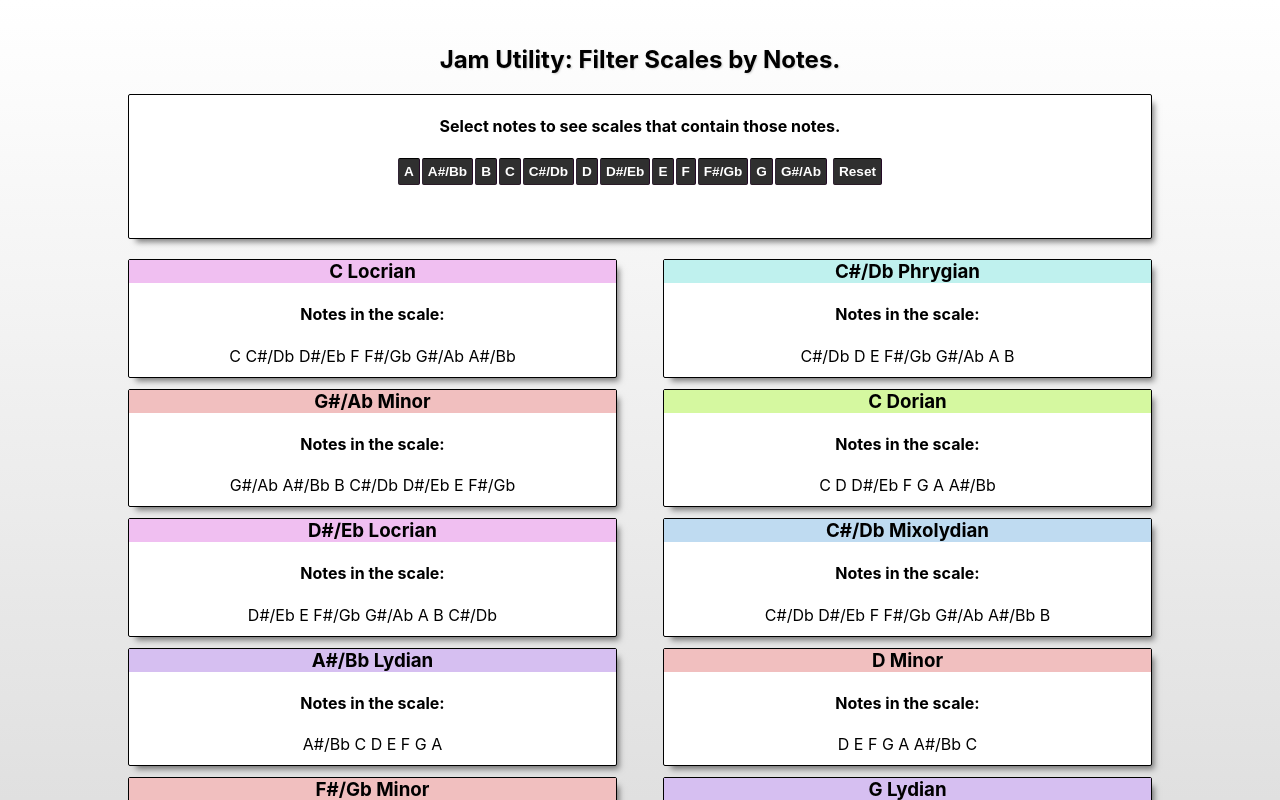
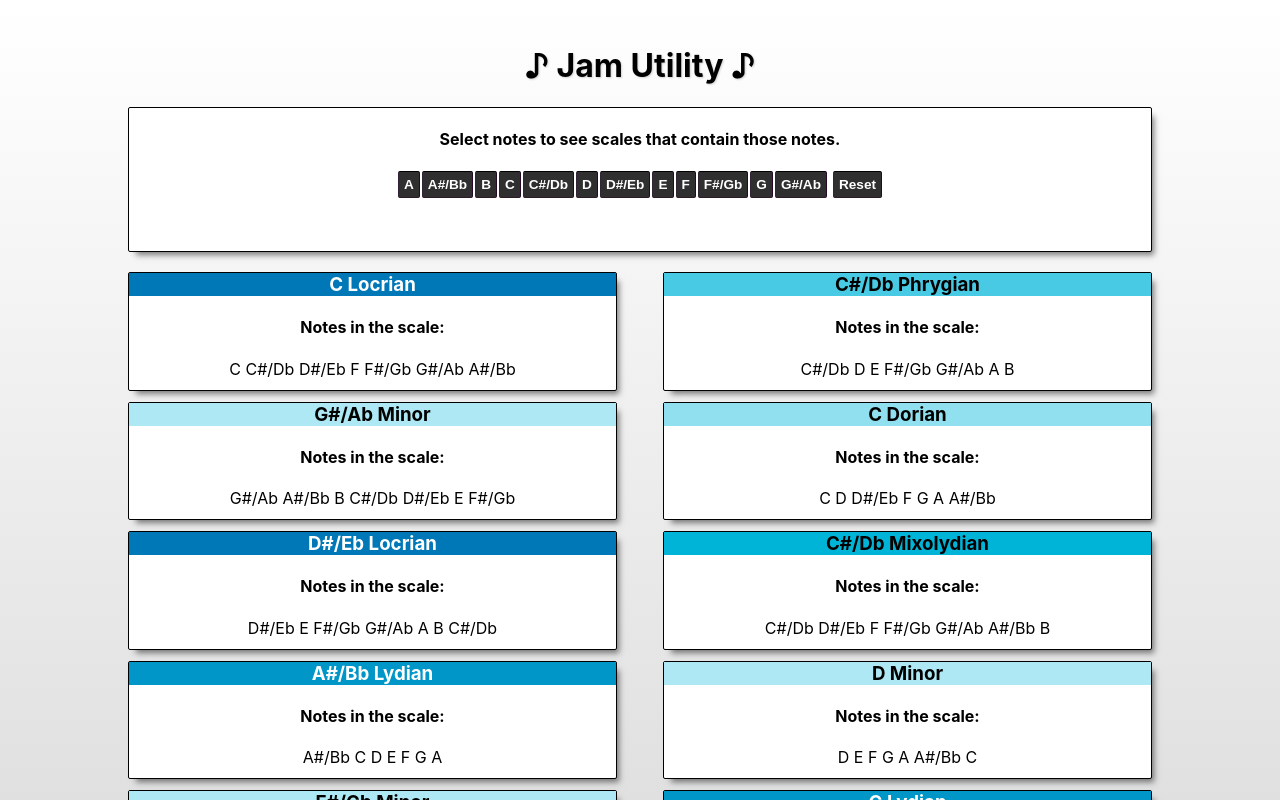
Before and after one commit to zhanknight/jam-utility, a React (Create React App) app: page / in a window 1280 px wide. Shown: the top 800 px of the page. Built offline with nearby package versions, Linux system fonts and the light colour scheme.

Commit message:
Update colors and title

```diff
--- a/src/App.css
+++ b/src/App.css
@@ -58,37 +58,41 @@
   border-style: solid;
   border-width: 1px;
   border-radius: 2px;
-  background-color: #ffe8e8;
+  background-color: #ffffff;
   width: 100%;
 }
 
 .Major {
-  background-color: #fefe91;
+  background-color: #CAF0F8;
   margin: 0px;
 }
 .Minor {
   margin: 0px;
-  background-color: #f1bfbf;
+  background-color: #ADE8F4;
 }
 .Dorian {
   margin: 0px;
-  background-color: #d5f8a0;
+  background-color: #90E0EF;
 }
 .Phrygian {
   margin: 0px;
-  background-color: #bff1ee;
+  background-color: #48CAE4;
 }
 .Mixolydian {
   margin: 0px;
-  background-color: #bfdbf1;
+  background-color: #00B4D8;
+
 }
 .Lydian {
   margin: 0px;
-  background-color: #d6bff1;
+  background-color: #0096C7;
+  color: #FFFFFF;
+
 }
 .Locrian {
   margin: 0px;
-  background-color: #f0bff1;
+  background-color: #0077B6;
+  color: #FFFFFF;
 }
 
 @media screen and (max-width: 60em) {
@@ -123,7 +127,7 @@ button:hover {
 .button-selected {
   color: #000000;
   border-color: rgb(0, 0, 0);
-  background-color:#e3e3e3;
+  background-color:#90E0EF;
 }
 
 .button-reset {
--- a/src/App.js
+++ b/src/App.js
@@ -25,7 +25,7 @@ count = count +1;
 // the app!
   return (
     <div className="App">
-    <h2 className="App-title" data-testid="title">Jam Utility: Filter Scales by Notes. </h2>
+    <h1 className="App-title" data-testid="title">{'\u266A'} Jam Utility {'\u266A'}</h1>
     <div className="App-toolbar" data-testid="notebuttons">
     <NoteButtons setSelectedNotes={setSelectedNotes} selectedNotes={selectedNotes}/>
     </div>
--- a/src/Results.js
+++ b/src/Results.js
@@ -6,7 +6,7 @@ if (props.data.length === 0) {
     return (
         <div className="App-results">
             <div className="App-noresult">
-             <h3 className="major">Not Found</h3>
+             <h3 className="Major">Not Found</h3>
                 <h4>Uh oh!</h4>
                 No scales found that include all of the selected notes.
             </div>
```
